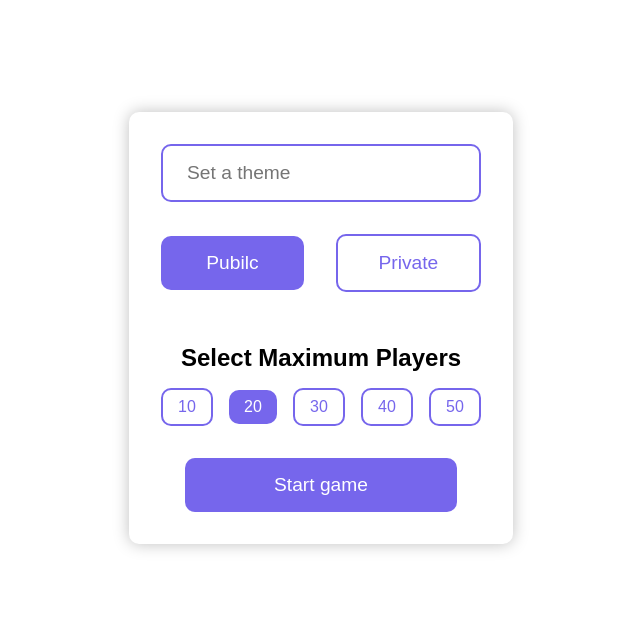
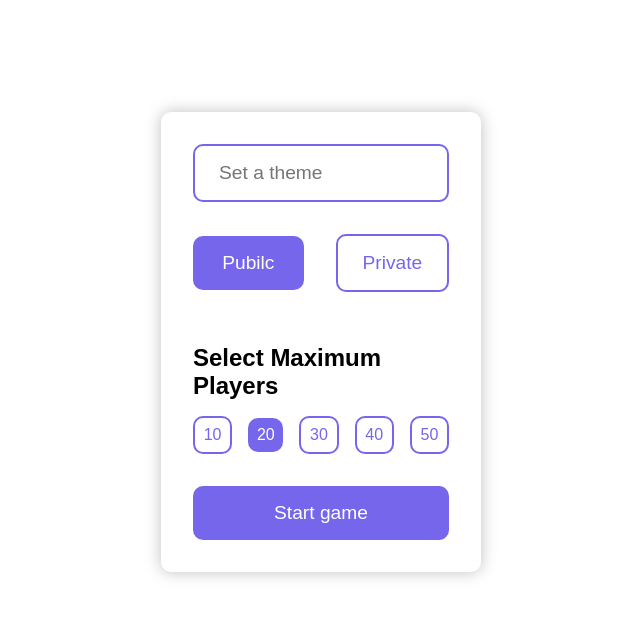
Before and after one commit to ClaytonMcArthur/not-kahoot, a React (Create React App) app: page /host-game in a window 1280 px wide. Shown: the top 618 px of the page, without its empty margins (319-959 px from the left). Built offline with nearby package versions, Linux system fonts and the light colour scheme.

Commit message:
Made host and join styling match

```diff
--- a/src/pages/host-game/host-game.scss
+++ b/src/pages/host-game/host-game.scss
@@ -18,10 +18,16 @@
         justify-content: center;
         align-items: center;
         gap: 2rem;
+        box-sizing: border-box;
 
         .button {
-            width: 85%;
+            width: 100%;
             align-self: center;
+        }
+
+        input {
+            display: block;
+            margin: 0 auto;
         }
 
         h2 {
@@ -58,5 +64,9 @@
                 font-size: 1rem;
             }
         }
+
+        @media (max-width: 600px) {
+            width: 100%;
+        }
     }
 }
--- a/src/pages/join-game/join-game.scss
+++ b/src/pages/join-game/join-game.scss
@@ -15,21 +15,22 @@
         padding: 2rem;
         border-radius: 10px;
         box-shadow: 0 0 1rem rgba(0, 0, 0, 0.25);
-        color: white;
         display: flex;
         flex-direction: column;
         justify-content: center;
         align-items: center;
         gap: 2rem;
+        box-sizing: border-box;
 
         .button {
-            width: 85%;
+            width: 100%;
+            align-self: center;
         }
 
         input {
             display: block;
             margin: 0 auto;
-            width: 85%;
+            width: 100%;
         }
 
         @media (max-width: 600px) {
```
